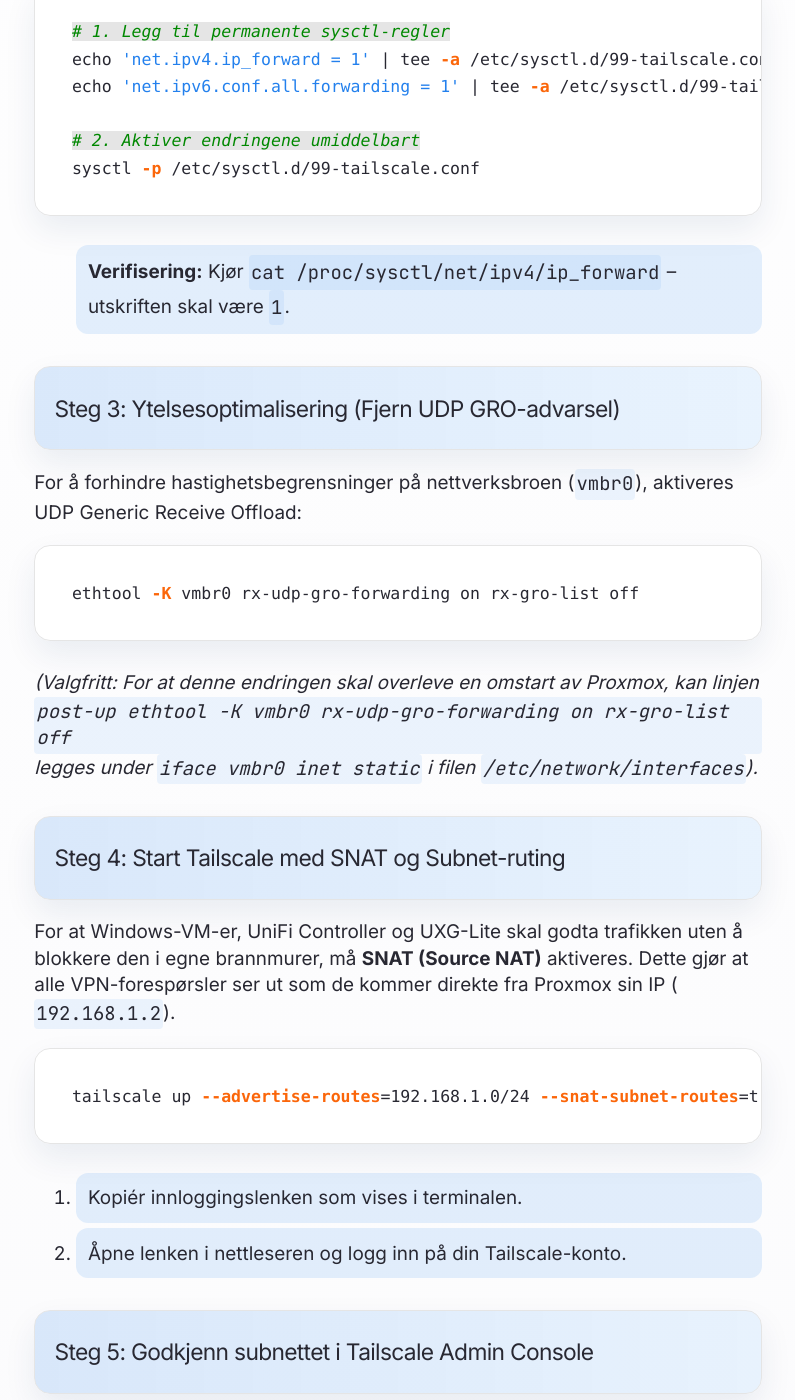
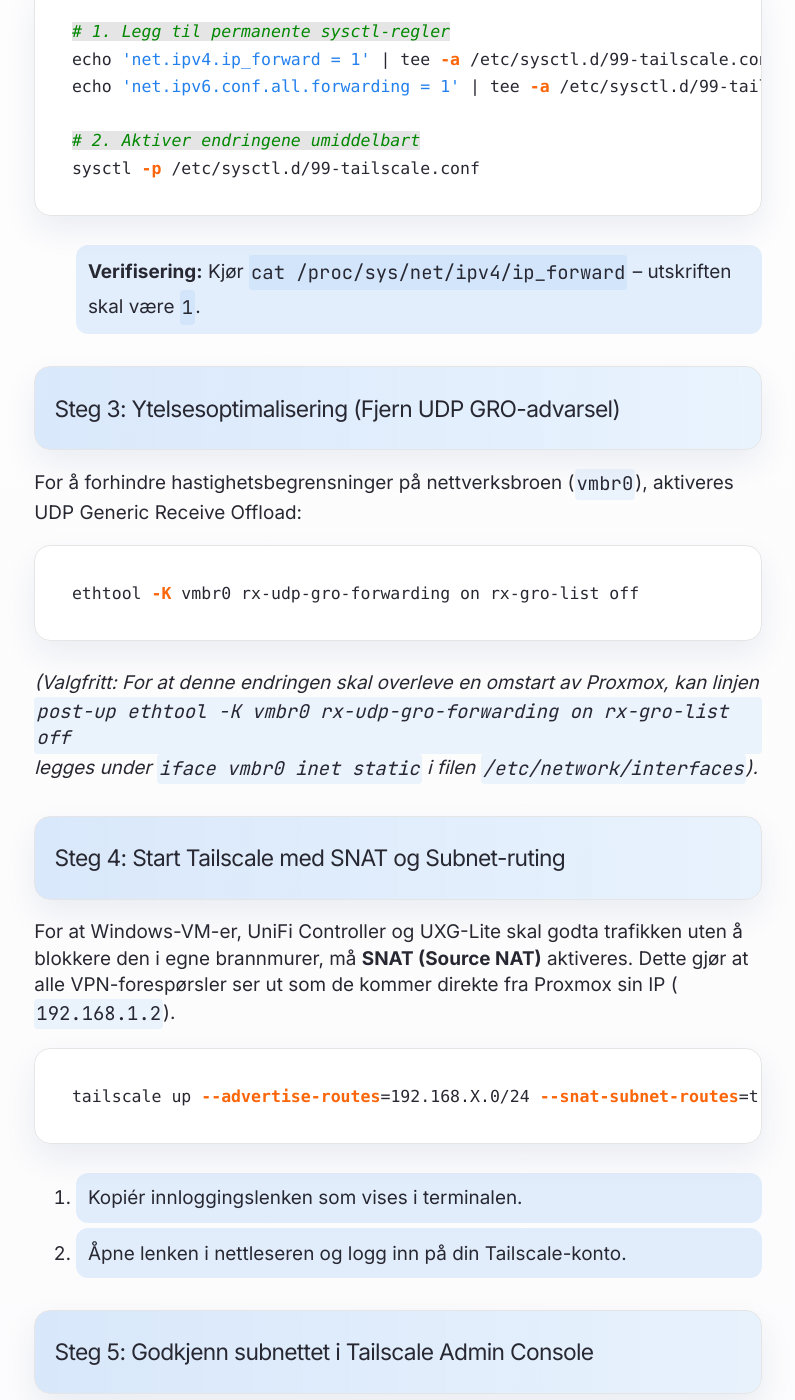
Before and after one commit to Cha-IM/cha-im.github.io, a Jekyll site: the page built from _notes/Public/Driftsstøtte/Virtual lab/Oppsett av Tailscale Subnet Router.md, in a window 1280 px wide and 1400 px high, scrolled down 1475 px. Shown: the whole window, without its empty margins (242-1037 px from the left). Built offline with Jekyll 4.4.1, drawn with Linux system fonts in a browser that asks for light colours.

Commit message:
TRFK-811339 2026-10-27:8:33:26

````diff
--- a/_notes/Public/Driftsstøtte/Virtual lab/Oppsett av Tailscale Subnet Router.md
+++ b/_notes/Public/Driftsstøtte/Virtual lab/Oppsett av Tailscale Subnet Router.md
@@ -44,7 +44,7 @@ echo 'net.ipv6.conf.all.forwarding = 1' | tee -a /etc/sysctl.d/99-tailscale.conf
 sysctl -p /etc/sysctl.d/99-tailscale.conf
 ```
 
-- **Verifisering:** Kjør `cat /proc/sysctl/net/ipv4/ip_forward` – utskriften skal være `1`.
+- **Verifisering:** Kjør `cat /proc/sys/net/ipv4/ip_forward` – utskriften skal være `1`.
 
 ### Steg 3: Ytelsesoptimalisering (Fjern UDP GRO-advarsel)
 
@@ -63,7 +63,7 @@ _(Valgfritt: For at denne endringen skal overleve en omstart av Proxmox, kan lin
 For at Windows-VM-er, UniFi Controller og UXG-Lite skal godta trafikken uten å blokkere den i egne brannmurer, må **SNAT (Source NAT)** aktiveres. Dette gjør at alle VPN-forespørsler ser ut som de kommer direkte fra Proxmox sin IP (`192.168.1.2`).
 
 ```bash
-tailscale up --advertise-routes=192.168.1.0/24 --snat-subnet-routes=true
+tailscale up --advertise-routes=192.168.X.0/24 --snat-subnet-routes=true
 ```
 
 1. Kopiér innloggingslenken som vises i terminalen.
````
